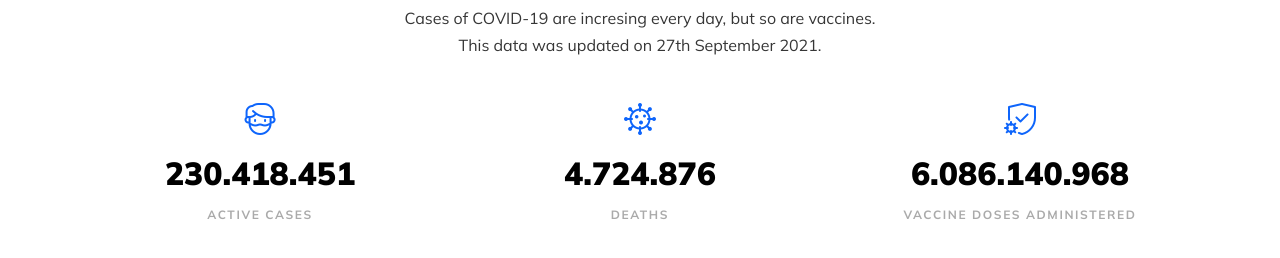
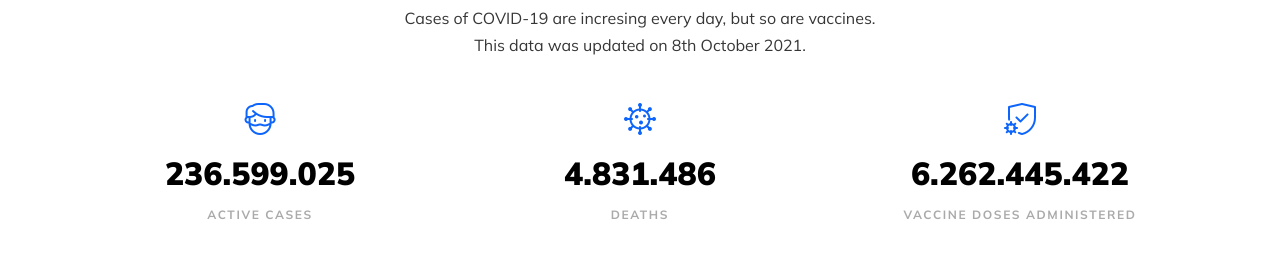
Before and after one commit to fedcapello/fedcapello.github.io, a plain HTML site: page index.html in a window 1280 px wide. Shown: the part 714-972 px from the top of the page. Drawn offline with Linux system fonts and the light colour scheme; files whose address does not match are found by name.

Commit message:
Addressed UATs - 2

```diff
--- a/index.html
+++ b/index.html
@@ -30,7 +30,7 @@
     window.onload=function(){
     var mobile = (/iphone|ipad|ipod|android|blackberry|mini|windows\sce|palm/i.test(navigator.userAgent.toLowerCase()));
     if (mobile) {
-        alert("Visit this on a Computer for Better View");
+        alert("For the best experience, please visit this website on a PC");
     } else {
 
     }
@@ -137,7 +137,7 @@
         <div class="row mb-3">
           <div class="col-lg-8 text-center mx-auto">
             <h2 class="section-heading">Coronavirus Statistics</h2>
-            <p>Cases of COVID-19 are incresing every day, but so are vaccines. <br> This data was updated on 27th September 2021.
+            <p>Cases of COVID-19 are incresing every day, but so are vaccines. <br> This data was updated on 8th October 2021.
           </div>
         </div>
         <div class="row">
@@ -146,7 +146,7 @@
               <span class="icon" style="color:#0E65FB;">
                 <span class="flaticon-patient"></span>
               </span>
-              <strong class="d-block number">230.418.451</strong>
+              <strong class="d-block number">236.599.025</strong>
               <span class="label">Active Cases</span>
             </div>
           </div>
@@ -155,7 +155,7 @@
               <span class="icon" style="color:#0E65FB;">
                 <span class="flaticon-virus"></span>
               </span>
-              <strong class="d-block number">4.724.876</strong>
+              <strong class="d-block number">4.831.486</strong>
               <span class="label">Deaths</span>
             </div>
           </div>
@@ -164,7 +164,7 @@
               <span class="icon" style="color:#0E65FB;">
                 <span class="flaticon-protection"></span>
               </span>
-              <strong class="d-block number">6.086.140.968</strong>
+              <strong class="d-block number">6.262.445.422</strong>
               <span class="label">Vaccine Doses Administered</span>
             </div>
           </div>
```
